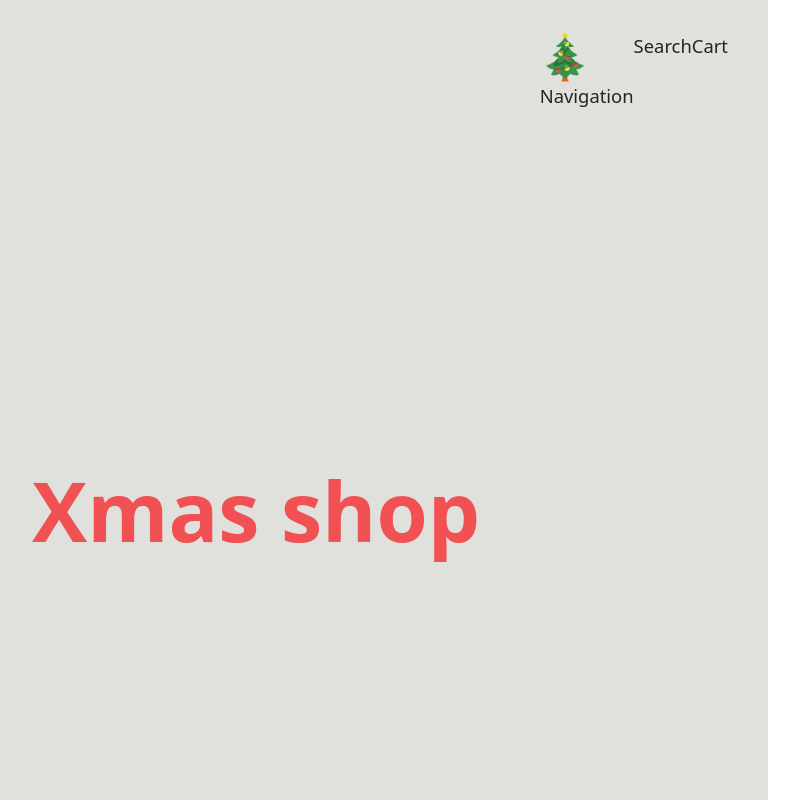
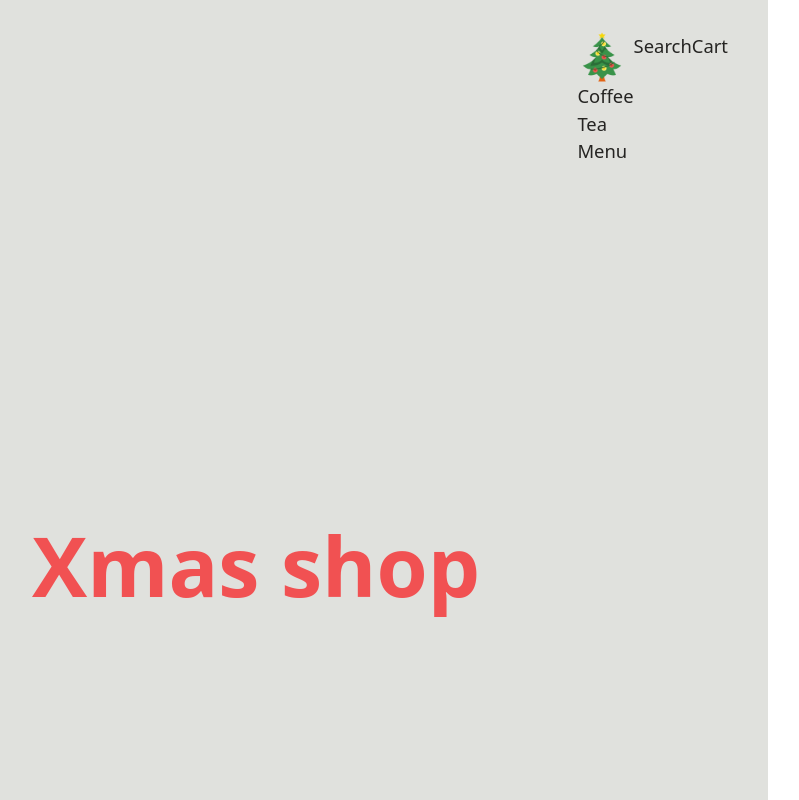
Before and after one commit to dmitrykorochkin/online_store, a Next.js app: page / in a window 1280 px wide. Shown: the top 800 px of the page, without its empty margins (256-1055 px from the left). Built offline with nearby package versions, Linux system fonts and the light colour scheme; no server answers.

Commit message:
add menu

```diff
--- a/app/components/layout/header/menu/Menu.tsx
+++ b/app/components/layout/header/menu/Menu.tsx
@@ -1,6 +1,8 @@
 import Image from 'next/image'
 import Link from 'next/link'
 import { FC } from 'react'
+import { menu } from './menu.data'
+import MenuItem  from './menu-item/MenuItem'
 
 const Menu: FC = () => {
 	return (
@@ -16,9 +18,7 @@ const Menu: FC = () => {
 
 			<nav>
 				<ul>
-					<li>
-						<Link href='/'>Navigation</Link>
-					</li>
+                    {menu.map(item => <MenuItem key={item.link} item={item}/>)}
 				</ul>
 			</nav>
 		</div>
--- a/app/components/layout/header/menu/menu-item/MenuItem.tsx
+++ b/app/components/layout/header/menu/menu-item/MenuItem.tsx
@@ -1,4 +1,5 @@
 import { FC } from 'react'
+import Link from 'next/link'
 import { IMenuLink } from './menu-item.interface'
 
 interface IMenuItem {
@@ -6,7 +7,9 @@ interface IMenuItem {
 }
 
 const MenuItem: FC<IMenuItem> = ({item}) => {
-	return <div>MenuItem</div>
+	return <li>
+        <Link href={item.link}>{item.name}</Link>
+    </li>
 }
 
 export default MenuItem
--- /dev/null
+++ b/app/components/layout/header/menu/menu.data.ts
@@ -0,0 +1,17 @@
+import { IMenuLink } from "./menu-item/menu-item.interface";
+
+export const menu: IMenuLink[] = [
+
+    {
+        link: '/cofffee',
+        name: 'Coffee'
+    },
+    {
+        link: '/tea',
+        name: 'Tea'
+    },
+    {
+        link: '/menu',
+        name: 'Menu'
+    }
+]
```
